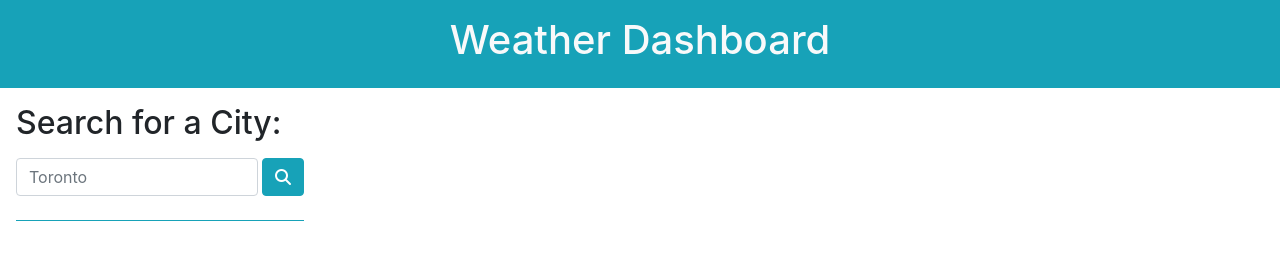
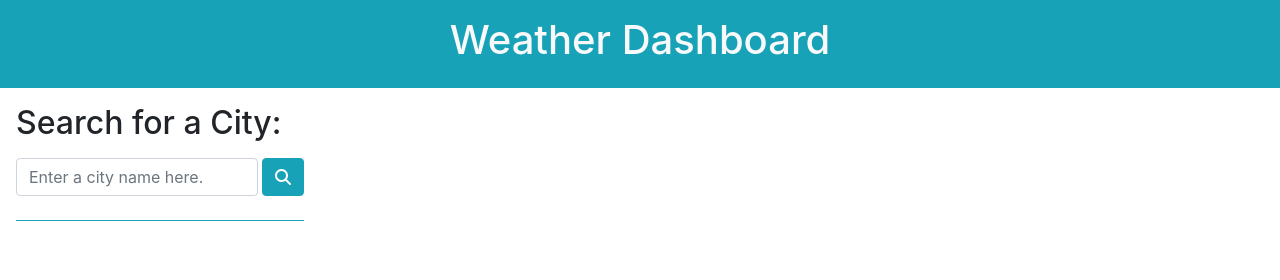
Before and after one commit to Bickolus/weather-dashboard, a plain HTML site: page index.html in a window 1280 px wide. Drawn offline with nearby package versions, Linux system fonts and the light colour scheme.

Commit message:
replaced placeholder text

```diff
--- a/index.html
+++ b/index.html
@@ -25,7 +25,7 @@
 
                 <h2>Search for a City:</h2>
                 <form class="d-flex align-items-center my-3 pb-4 border-bottom border-info" id="search-form">
-                    <input type="search" class="form-control" id="input-search" placeholder="Toronto">
+                    <input type="search" class="form-control" id="input-search" placeholder="Enter a city name here.">
                     <button type="submit" class="btn btn-info ml-1"><span class="fas fa-search"></span></button>
                 </form>
 
```
